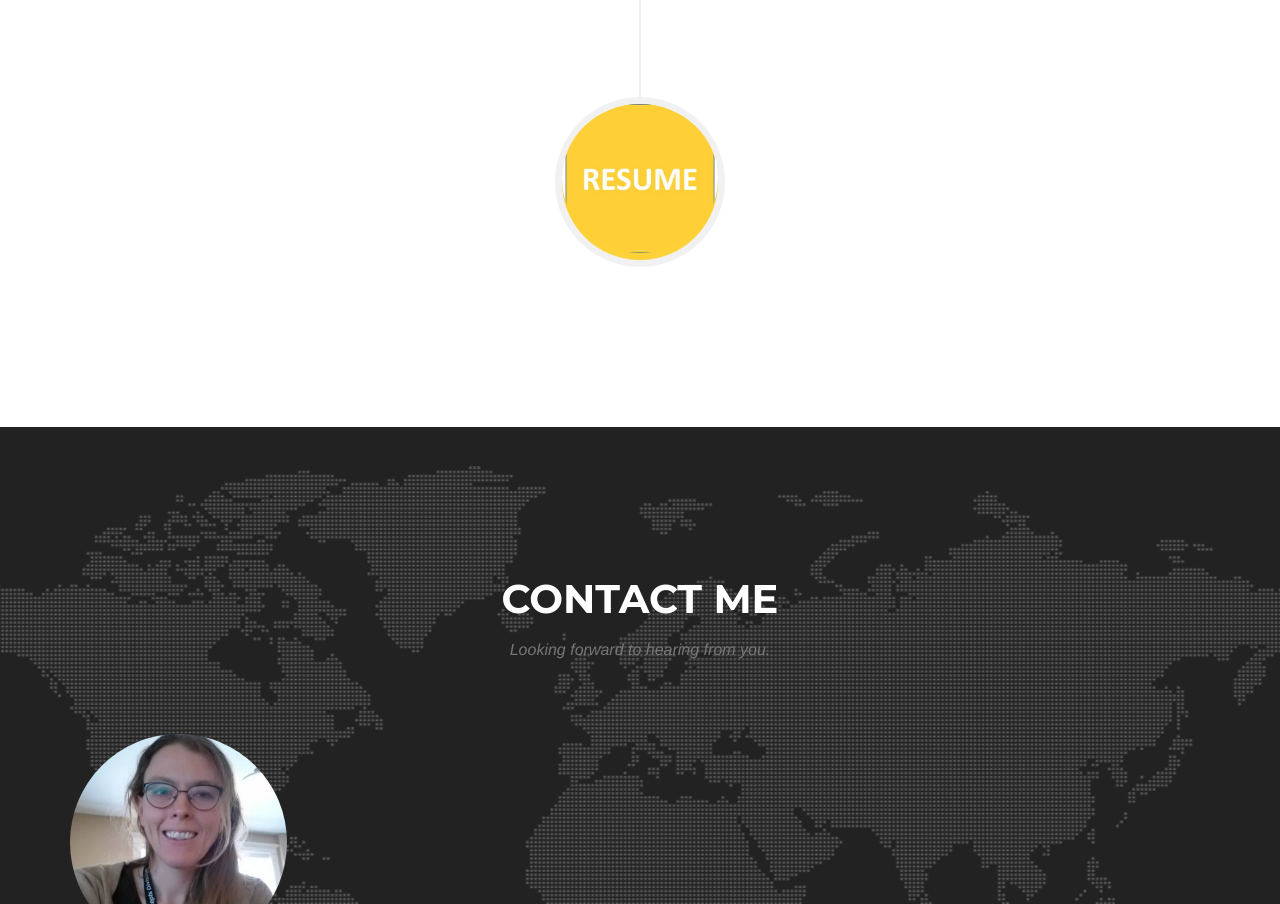
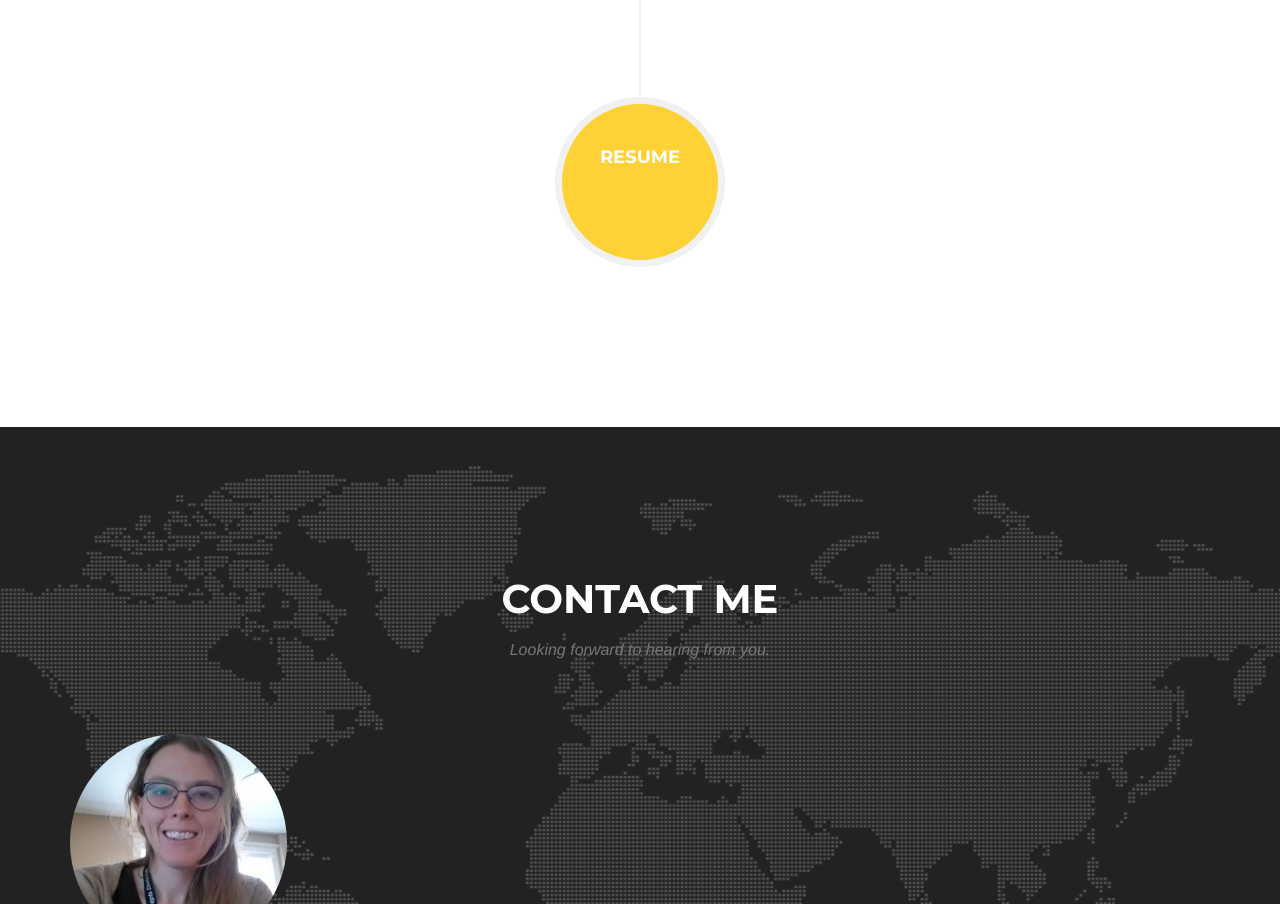
Before and after one commit to kmh3bd/kmh3bd.github.io, a plain HTML site: page index.html in a window 1280 px wide. Shown: the part 4036-4940 px from the top of the page. Drawn offline with nearby package versions, Linux system fonts and the light colour scheme; a web font is replaced by a local one.

Commit message:
Update index.html

```diff
--- a/index.html
+++ b/index.html
@@ -295,9 +295,9 @@
                             </div>-->
                             <div class="timeline-image">
                                 <a href="resume/Resume.pdf" class="portfolio-link" data-toggle="modal">
-                                    <img src="img/about/5.jpg" class="img-circle img-responsive" alt="">
+                                    <img class="img-circle img-responsive" alt="">
                                 </a>
-                                <h4>Master's Thesis</h4>
+                                <h4>RESUME</h4>
                             </div>
                         </li>
                     </ul>
```
